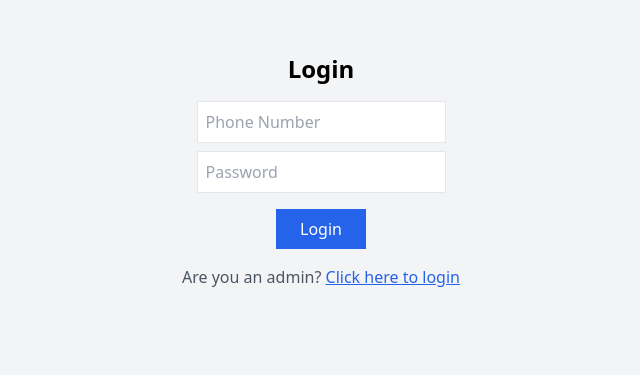
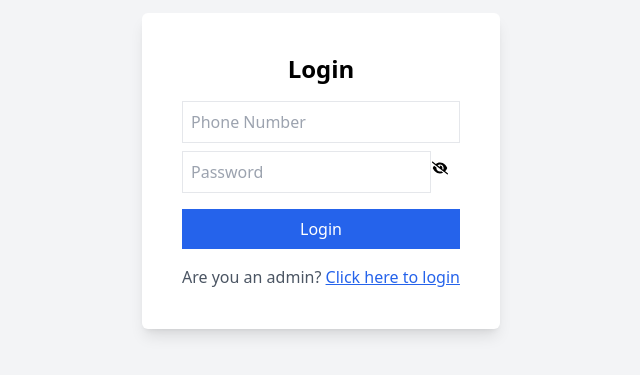
Before and after one commit to tanishqv07/kintul, a React (Create React App) app in the folder frontend/: page /login in a window 1280 px wide. Shown: the part 229-604 px from the top of the page, without its empty margins (319-959 px from the left). Built offline with nearby package versions, Linux system fonts and the light colour scheme.

Commit message:
frontend minor fix

```diff
--- a/frontend/src/pages/Admin.js
+++ b/frontend/src/pages/Admin.js
@@ -233,7 +233,7 @@ const fetchServices = async () => {
                   onChange={(e) => setNewService({ ...newService, image: e.target.files[0] })}
                   className="border p-2 mt-2 w-full"
     />
-                <button onClick={handleAddService} className="px-6 py-2 bg-green-600 text-white mt-2">
+                <button onClick={handleAddService} className="px-6 py-2 bg-green-600 text-white mt-2 rounded-full">
                   <FaCirclePlus/>
                 </button>
                 {/**List of services available on plateform */}
@@ -242,7 +242,7 @@ const fetchServices = async () => {
                   {services.map((service)=>(
                     <li key={service._id} className="border-b py-2 flex justify-between">
                       {service.title}
-                      <button onClick={deleteService(service._id)}
+                      <button onClick={()=>deleteService(service._id)}
                       className="text-red-600 hover:text-red-800">
                         <FaMinus/>
                       </button>
--- a/frontend/src/pages/Login.js
+++ b/frontend/src/pages/Login.js
@@ -1,9 +1,10 @@
 import React, { useState } from "react";
 import { useNavigate, Link } from "react-router-dom";
-
+import { FaEye, FaEyeSlash } from "react-icons/fa6";
 const Login = () => {
   const [number, setNumber] = useState("");
   const [password, setPassword] = useState("");
+  const [showPassword, setShowPassword] = useState(false);
   const navigate = useNavigate();
 
   const handleLogin = async () => {
@@ -29,7 +30,8 @@ const Login = () => {
 
   return (
     <div className="flex flex-col items-center justify-center min-h-screen bg-gray-100">
-      <h2 className="text-2xl font-bold">Login</h2>
+      <div className="flex flex-col bg-white p-10 shadow-lg rounded-md">
+      <h2 className="text-2xl font-bold flex justify-center">Login</h2>
       <input
         type="text"
         placeholder="Phone Number"
@@ -37,13 +39,19 @@ const Login = () => {
         onChange={(e) => setNumber(e.target.value)}
         className="border p-2 mt-4"
       />
+      <div className="relative w-full">
       <input
-        type="password"
+        type={showPassword? "text":"password"}
         placeholder="Password"
         value={password}
         onChange={(e) => setPassword(e.target.value)}
         className="border p-2 mt-2"
       />
+      <button
+              type="button"
+              className="absolute inset-y-0 right-3 flex items-center"
+              onClick={()=>setShowPassword(!showPassword)}>{showPassword?<FaEye/>:<FaEyeSlash/>}</button>
+      </div>
       <button onClick={handleLogin} className="px-6 py-2 bg-blue-600 text-white mt-4">
         Login
       </button>
@@ -56,6 +64,7 @@ const Login = () => {
         </Link>
       </p>
     </div>
+    </div>
   );
 };
 
--- a/frontend/src/pages/Signup.js
+++ b/frontend/src/pages/Signup.js
@@ -1,4 +1,5 @@
 import React, { useEffect, useState } from "react";
+import { FaEye, FaEyeSlash } from "react-icons/fa6";
 import { useNavigate } from "react-router-dom";
 
 const Signup = () => {
@@ -13,6 +14,7 @@ const Signup = () => {
     adhaarCardImage: null, // Aadhaar card for Provider only
   });
   const [services,setServices] =useState([]);
+  const [showPassword, setShowPassword] = useState(false);
   const navigate = useNavigate();
 
   useEffect(()=>{
@@ -59,10 +61,18 @@ const Signup = () => {
 
   return (
     <div className="flex flex-col items-center justify-center min-h-screen bg-gray-100">
-      <h2 className="text-2xl font-bold">Sign Up</h2>
+      <div className="flex flex-col bg-white p-4 shadow-md">
+      <h2 className="text-2xl font-bold flex justify-center">Sign Up</h2>
       <input type="text" name="name" placeholder="Name" onChange={handleChange} className="border p-2 mt-2" />
       <input type="text" name="number" placeholder="Phone Number" onChange={handleChange} className="border p-2 mt-2" />
-      <input type="password" name="password" placeholder="Password" onChange={handleChange} className="border p-2 mt-2" />
+      <div className="relative w-full">
+      <input type={showPassword? "text":"password"}
+       name="password" placeholder="Password" onChange={handleChange} className="border p-2 mt-2" />
+      <button
+        type="button"
+        className="absolute inset-y-0 right-3 flex items-center"
+        onClick={()=>setShowPassword(!showPassword)}>{showPassword?<FaEye/>:<FaEyeSlash/>}</button>
+      </div>
       <input type="text" name="address" placeholder="Address" onChange={handleChange} className="border p-2 mt-2" />
 
       <select name="role" onChange={handleChange} className="border p-2 mt-2">
@@ -100,6 +110,7 @@ const Signup = () => {
         Sign Up
       </button>
     </div>
+    </div>
   );
 };
 
```
